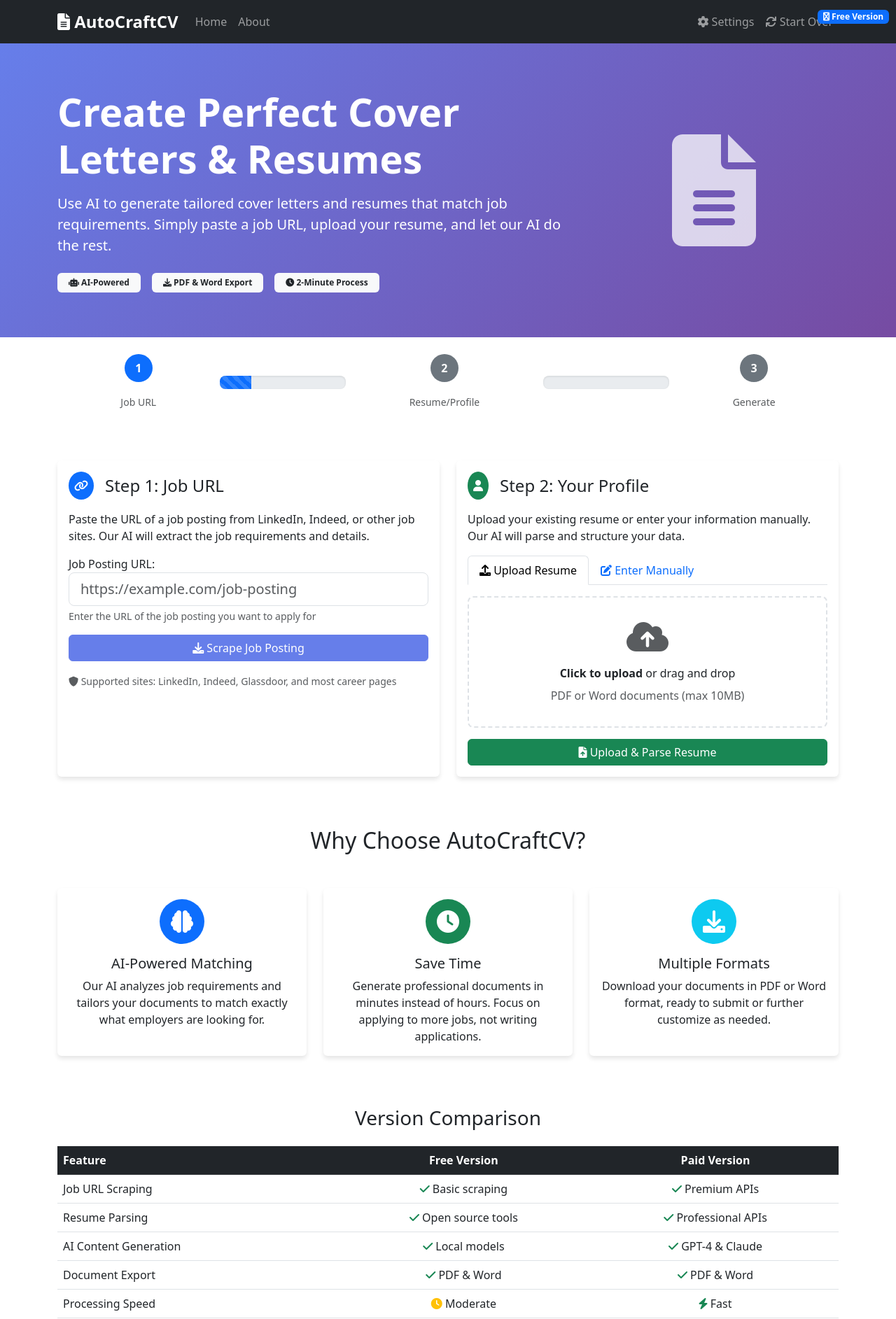
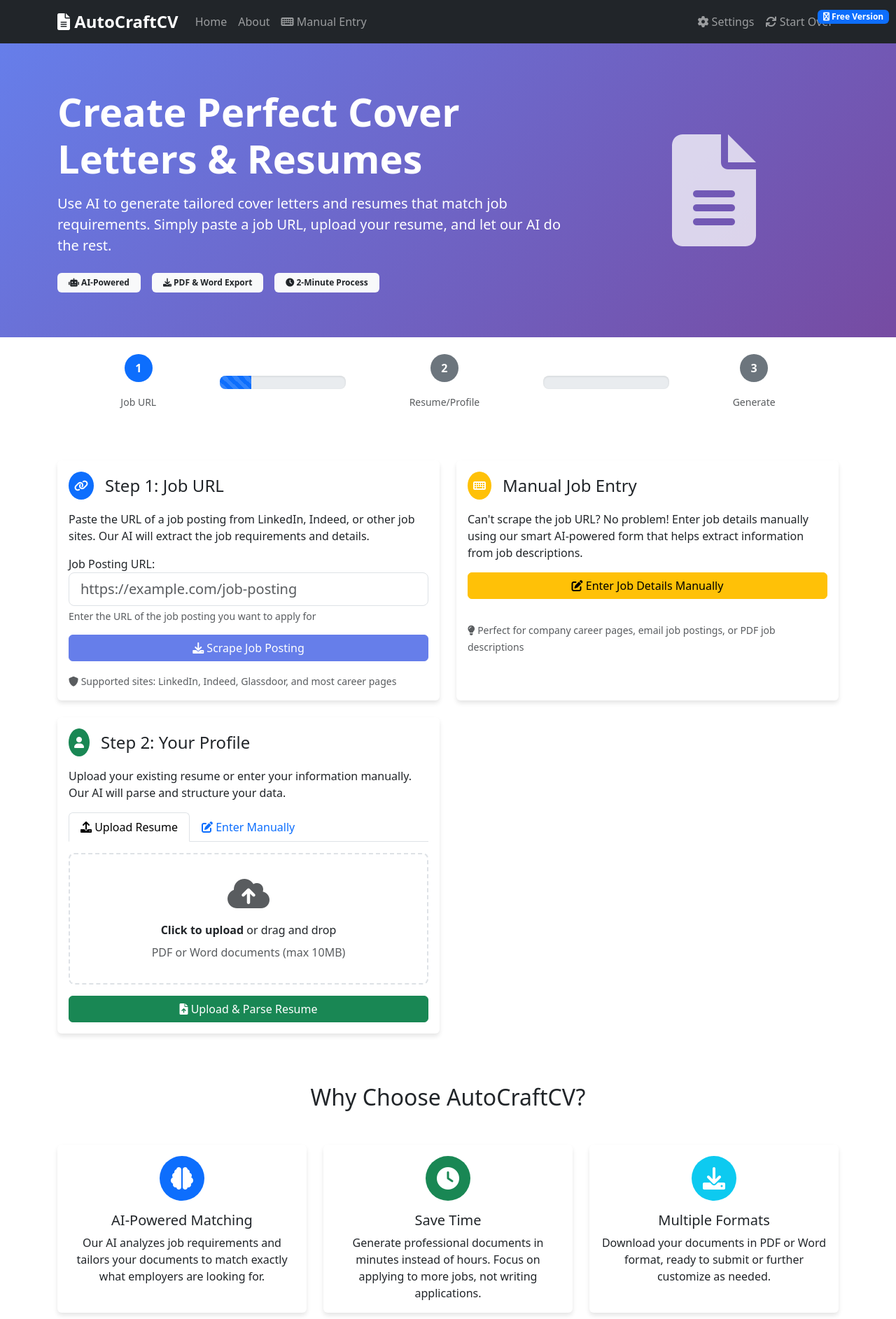
Before and after one commit to Bobska/autocraftcv, a Django app: page / in a window 1280 px wide. Shown: the top 1885 px of the page at 70% size. Run offline with Django 5.2, Linux system fonts and the light colour scheme.

Commit message:
Fix template inheritance issues in manual entry templates
- Fixed all manual entry templates to extend 'jobassistant/base.html' instead of 'base.html'
- Templates fixed: smart_manual_entry.html, manual_job_entry.html, manual_entry_help.html, linkedin_login_setup.html, enhanced_manual_entry.html
- Smart manual entry page now loads correctly from navigation and home page buttons
- Manual entry functionality fully working

```diff
--- a/jobassistant/templates/jobassistant/enhanced_manual_entry.html
+++ b/jobassistant/templates/jobassistant/enhanced_manual_entry.html
@@ -1,4 +1,4 @@
-{% extends 'base.html' %}
+{% extends 'jobassistant/base.html' %}
 {% load static %}
 
 {% block title %}Manual Job Entry Options - JobTailor{% endblock %}
--- a/jobassistant/templates/jobassistant/linkedin_login_setup.html
+++ b/jobassistant/templates/jobassistant/linkedin_login_setup.html
@@ -1,4 +1,4 @@
-{% extends 'base.html' %}
+{% extends 'jobassistant/base.html' %}
 {% load static %}
 
 {% block title %}LinkedIn Login Setup - JobTailor{% endblock %}
--- a/jobassistant/templates/jobassistant/manual_entry_help.html
+++ b/jobassistant/templates/jobassistant/manual_entry_help.html
@@ -1,4 +1,4 @@
-{% extends 'base.html' %}
+{% extends 'jobassistant/base.html' %}
 {% load static %}
 
 {% block title %}Manual Job Entry Help{% endblock %}
--- a/jobassistant/templates/jobassistant/manual_job_entry.html
+++ b/jobassistant/templates/jobassistant/manual_job_entry.html
@@ -1,4 +1,4 @@
-{% extends 'base.html' %}
+{% extends 'jobassistant/base.html' %}
 {% load static %}
 
 {% block title %}Manual Job Entry - {{ page_title }}{% endblock %}
--- a/jobassistant/templates/jobassistant/smart_manual_entry.html
+++ b/jobassistant/templates/jobassistant/smart_manual_entry.html
@@ -1,4 +1,4 @@
-{% extends 'base.html' %}
+{% extends 'jobassistant/base.html' %}
 {% load static %}
 
 {% block title %}Smart Manual Entry - JobTailor{% endblock %}
--- a/templates/jobassistant/base.html
+++ b/templates/jobassistant/base.html
@@ -156,6 +156,11 @@
                     </li>
                     <li class="nav-item">
                         <a class="nav-link" href="{% url 'jobassistant:about' %}">About</a>
+                    </li>
+                    <li class="nav-item">
+                        <a class="nav-link" href="{% url 'jobassistant:smart_manual_entry' %}">
+                            <i class="fas fa-keyboard"></i> Manual Entry
+                        </a>
                     </li>
                 </ul>
 
--- a/templates/jobassistant/home.html
+++ b/templates/jobassistant/home.html
@@ -130,6 +130,38 @@
             </div>
         </div>
 
+        <!-- Manual Job Entry Option -->
+        <div class="col-lg-6 mb-4">
+            <div class="card feature-card h-100 border-warning">
+                <div class="card-body">
+                    <div class="d-flex align-items-center mb-3">
+                        <div class="bg-warning text-white rounded-circle p-2 me-3">
+                            <i class="fas fa-keyboard"></i>
+                        </div>
+                        <h4 class="card-title mb-0">Manual Job Entry</h4>
+                    </div>
+
+                    <p class="card-text mb-3">
+                        Can't scrape the job URL? No problem! Enter job details manually using our
+                        smart AI-powered form that helps extract information from job descriptions.
+                    </p>
+
+                    <a href="{% url 'jobassistant:smart_manual_entry' %}" class="btn btn-warning w-100 mb-3">
+                        <i class="fas fa-edit"></i> Enter Job Details Manually
+                    </a>
+
+                    <div class="mt-3">
+                        <small class="text-muted">
+                            <i class="fas fa-lightbulb"></i>
+                            Perfect for company career pages, email job postings, or PDF job descriptions
+                        </small>
+                    </div>
+                </div>
+            </div>
+        </div>
+    </div>
+
+    <div class="row">
         <!-- Step 2: Resume/Profile -->
         <div class="col-lg-6 mb-4">
             <div class="card feature-card h-100">
```
